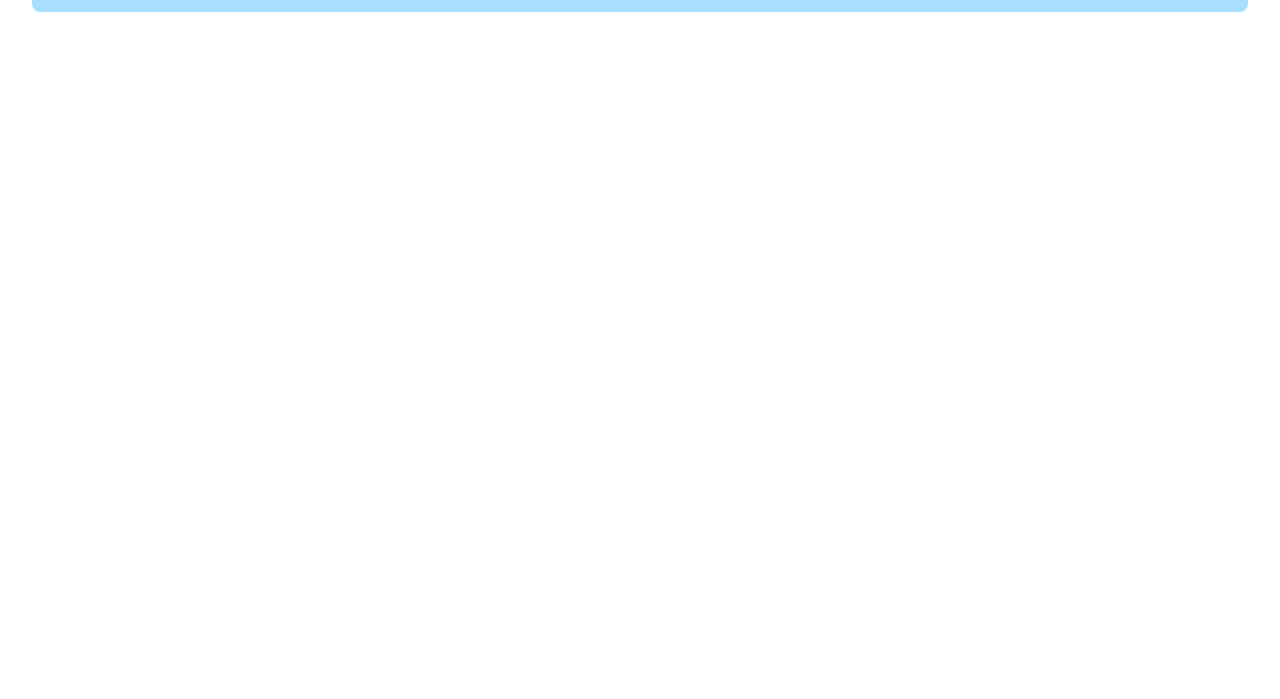
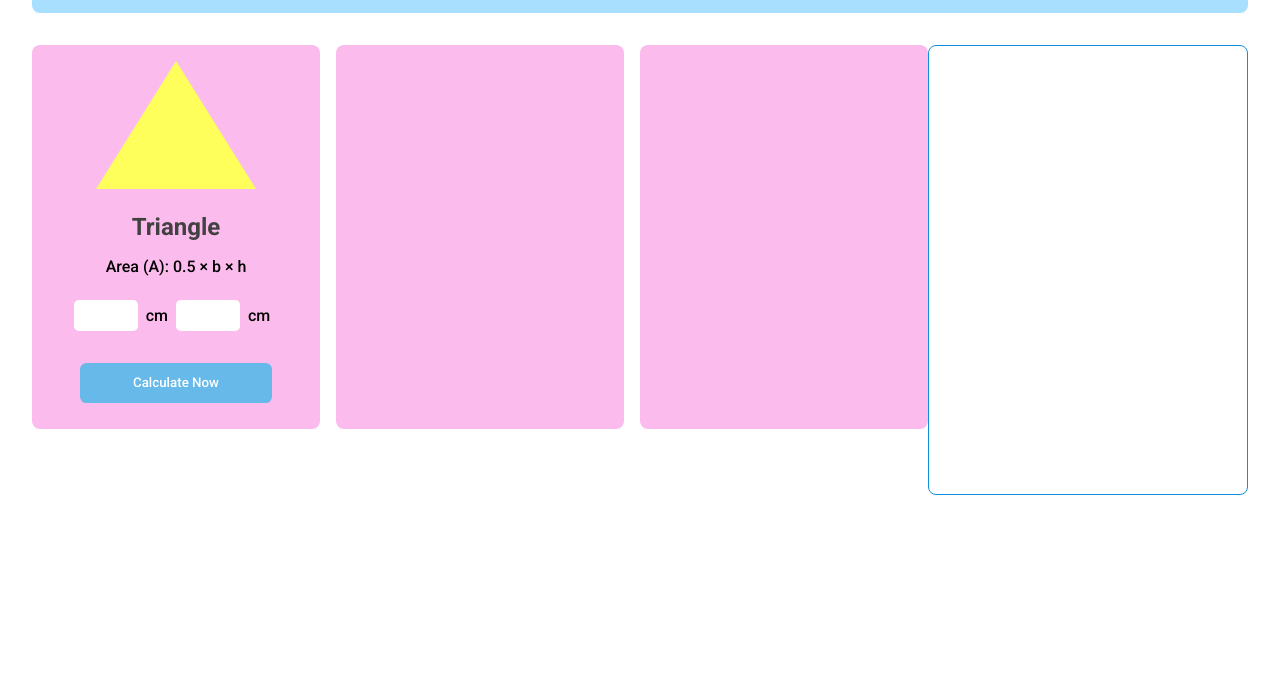
Before and after one commit to Myself-Ashish-Sarker/geometry-calculator, a plain HTML site: page index.html in a window 1280 px wide. Shown: the part 101-800 px from the top of the page. Drawn offline with Linux system fonts and the light colour scheme.

Commit message:
new font added, first card established

```diff
--- a/index.html
+++ b/index.html
@@ -3,6 +3,12 @@
 <head>
     <meta charset="UTF-8">
     <meta name="viewport" content="width=device-width, initial-scale=1.0">
+
+    <!-- roboto font -->
+    <link rel="preconnect" href="https://fonts.googleapis.com">
+    <link rel="preconnect" href="https://fonts.gstatic.com" crossorigin>
+    <link href="https://fonts.googleapis.com/css2?family=Roboto:wght@500;700;900&display=swap" rel="stylesheet">
+    <!-- roboto font -->
 
     <!-- linking cSS -->
     <link rel="stylesheet" href="./styles.css">
@@ -26,7 +32,42 @@
     </header>
     <!-- header section -->
 
+    <!-- main section -->
+    <main>
+        <!-- first card -->
+        <section>
+            <div class="main-cards">
+                <div class="first">
+                    <div style="display: flex; flex-direction: column; justify-content: center; align-items: center;">
+                        <img style="width: 10rem; margin-top: 1rem;" src="./assets/triangle.png" alt="triangle">
+                        <h2 style="margin-top: 1.5rem; color: #414141;">Triangle</h2>
+                        <p style="margin-top: 1rem;">Area (A): 0.5 × b × h</p>
+                        <div style="margin-top: 1.5rem; display: flex; align-items: center; gap: 0.5rem;">
+                            <input style="padding: 0.5rem; width: 3rem; border: 0; border-radius: 0.3rem;" type="text">
+                            <p>cm</p>
+                            <input style="padding: 0.5rem; width: 3rem; border: 0; border-radius: 0.3rem;" type="text">
+                            <p>cm</p>
+                            <span></span>
+                        </div>
+                        <button style="margin-top: 2rem; padding: 0.5rem; width: 12rem; height: 2.5rem; border: 0; border-radius: 0.4rem; cursor: pointer; background-color: #66b9e9; color: #fff;">Calculate Now</button>
+                    </div>
 
+                </div>
+                <div class="first">
+
+                </div>
+                <div class="first">
+
+                </div>
+            </div>
+
+            <div class="auxiliary-card">
+
+            </div>
+        </section>
+        <!-- first card -->
+    </main>
+    <!-- main section -->
 
     <!-- linking javascript -->
     <script src="./main.js"></script>
--- a/styles.css
+++ b/styles.css
@@ -1,6 +1,7 @@
 * {
     margin: 0;
     padding: 0;
+    font-family: "Roboto", sans-serif;
 }
 
 body {
@@ -28,3 +29,29 @@ header .auxiliary-btn {
     color: #fff;
 }
 /* header section */
+
+/* main section */
+section {
+    margin-top: 2rem;
+    display: flex;
+    justify-content: space-between;
+}
+
+section .main-cards {
+    display: flex;
+    gap: 1rem;
+}
+section .main-cards .first {
+    width: 18rem;
+    height: 24rem;
+    border-radius: 0.5rem;
+    background: rgb(251, 188, 237);
+}
+
+section .auxiliary-card {
+    width: 27rem;
+    height: 28rem;
+    border: 1px solid rgb(16, 144, 216);
+    border-radius: 0.5rem;
+}
+/* main section */
```
